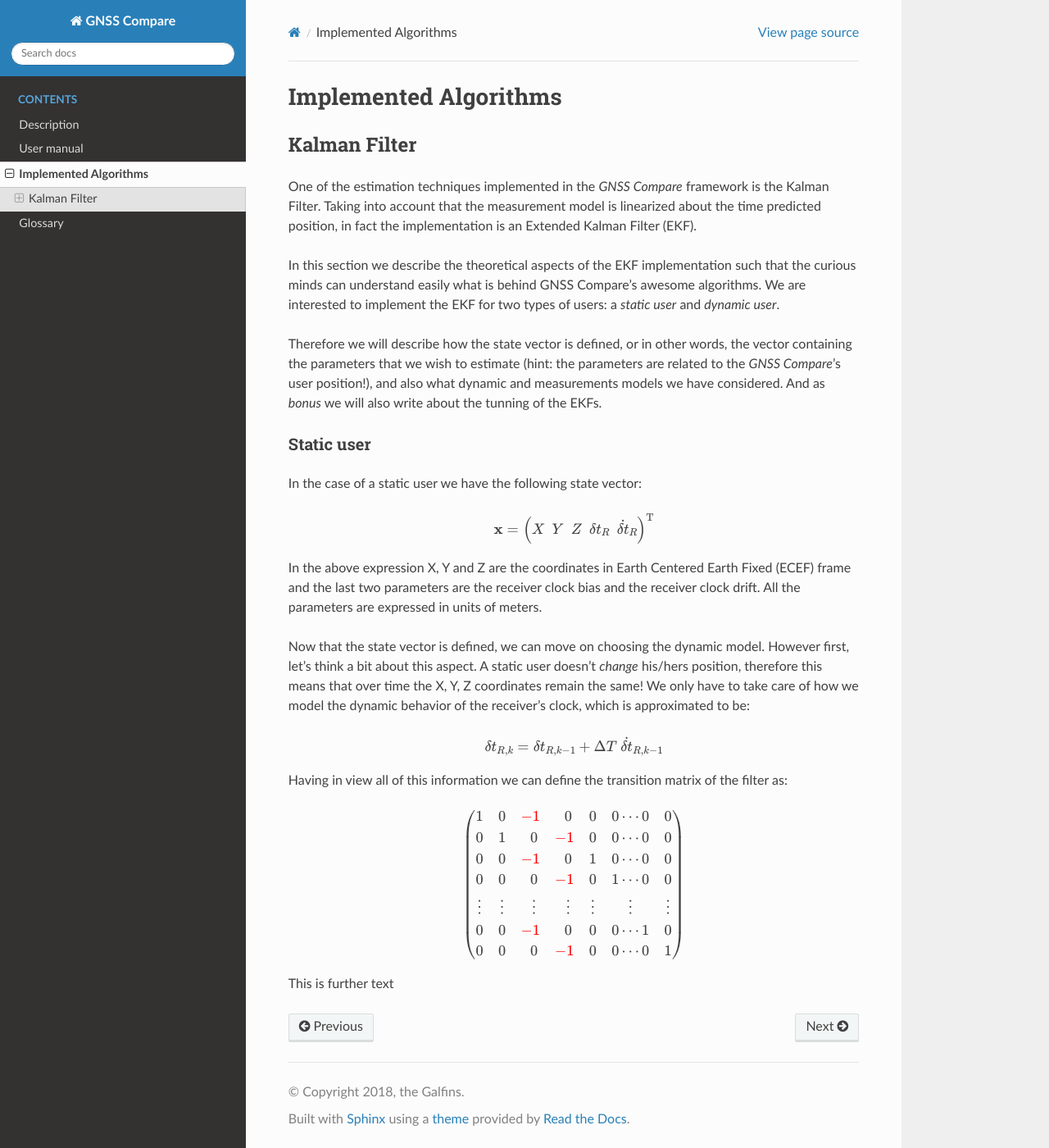
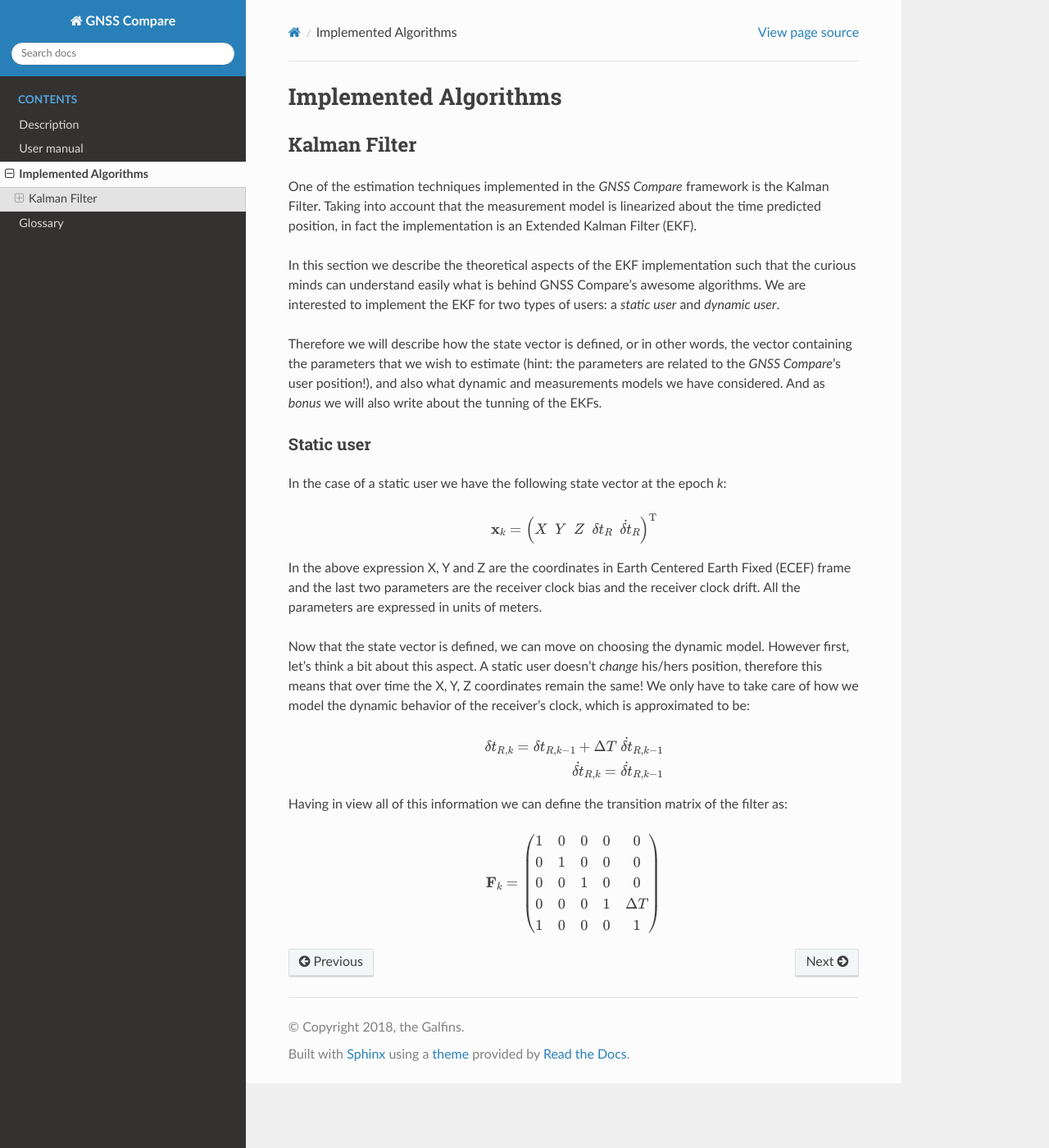
Before and after one commit to TheGalfins/GNSS_Compare, a Sphinx documentation site: the page built from docs/implemented_algorithms.rst, in a window 1280 px wide and 1400 px high. Shown: the whole window at 82% size. Built offline with Sphinx 7.4.7 and the Read the Docs theme 2.0.0, drawn with Linux system fonts in a browser that asks for light colours.

Commit message:
few additions in the equations

```diff
--- a/docs/implemented_algorithms.rst
+++ b/docs/implemented_algorithms.rst
@@ -22,11 +22,11 @@ will also write about the tunning of the EKFs.
 
 Static user
 -----------
-In the case of a static user we have the following state vector:
+In the case of a static user we have the following state vector at the epoch *k*:
 
 .. math::
 
-    \mathbf{x} = \left(X~~Y~~Z~~\delta t_R~~\dot{\delta t}_R \right)^{\text{T}}
+    \mathbf{x}_k = \left(X~~Y~~Z~~\delta t_R~~\dot{\delta t}_R \right)^{\text{T}}
 
 In the above expression X, Y and Z are the coordinates in Earth Centered Earth Fixed (ECEF) frame and the last two parameters
 are the receiver clock bias and the receiver clock drift. All the parameters are expressed in units of meters.
@@ -36,19 +36,17 @@ aspect. A static user doesn't *change* his/hers position, therefore this means t
 the same! We only have to take care of how we model the dynamic behavior of the receiver's clock, which is approximated to be:
 
 .. math::
-    \delta t_{R,k} = \delta t_{R,k-1} + \Delta T~\dot{\delta t}_{R,k-1}
+    \delta t_{R,k} = \delta t_{R,k-1} + \Delta T~\dot{\delta t}_{R,k-1} \\
+    \dot{\delta t}_{R,k} = \dot{\delta t}_{R,k-1}
 
 Having in view all of this information we can define the transition matrix of the filter as:
 
 .. math::
+  \mathbf{F}_k =
   \begin{pmatrix}
-           1 & 0 & \color{red}{-1} &~~0  & 0 & 0 \cdots 0 & 0\\
-           0 & 1 &~~0 & \color{red}{-1} & 0 & 0 \cdots 0 & 0\\
-           0 & 0 & \color{red}{-1} &~~0  & 1 & 0 \cdots 0 & 0\\
-           0 & 0 &~~0 & \color{red}{-1}  & 0 & 1 \cdots 0 & 0\\
-           \vdots  & \vdots  &~~\vdots &~~\vdots & \vdots & \vdots & \vdots   \\
-           0 & 0 & \color{red}{-1} &~~0  & 0 & 0 \cdots 1 & 0\\
-           0 & 0 &~~0 & \color{red}{-1}  & 0 & 0 \cdots 0 & 1\\
+           1 & 0 & 0 & 0 & 0 \\
+           0 & 1 & 0 & 0 & 0\\
+           0 & 0 & 1 & 0 & 0\\
+           0 & 0 & 0 & 1 & \Delta T\\
+           1 & 0 & 0 & 0 & 1\\
    \end{pmatrix}
-
-This is further text
```
